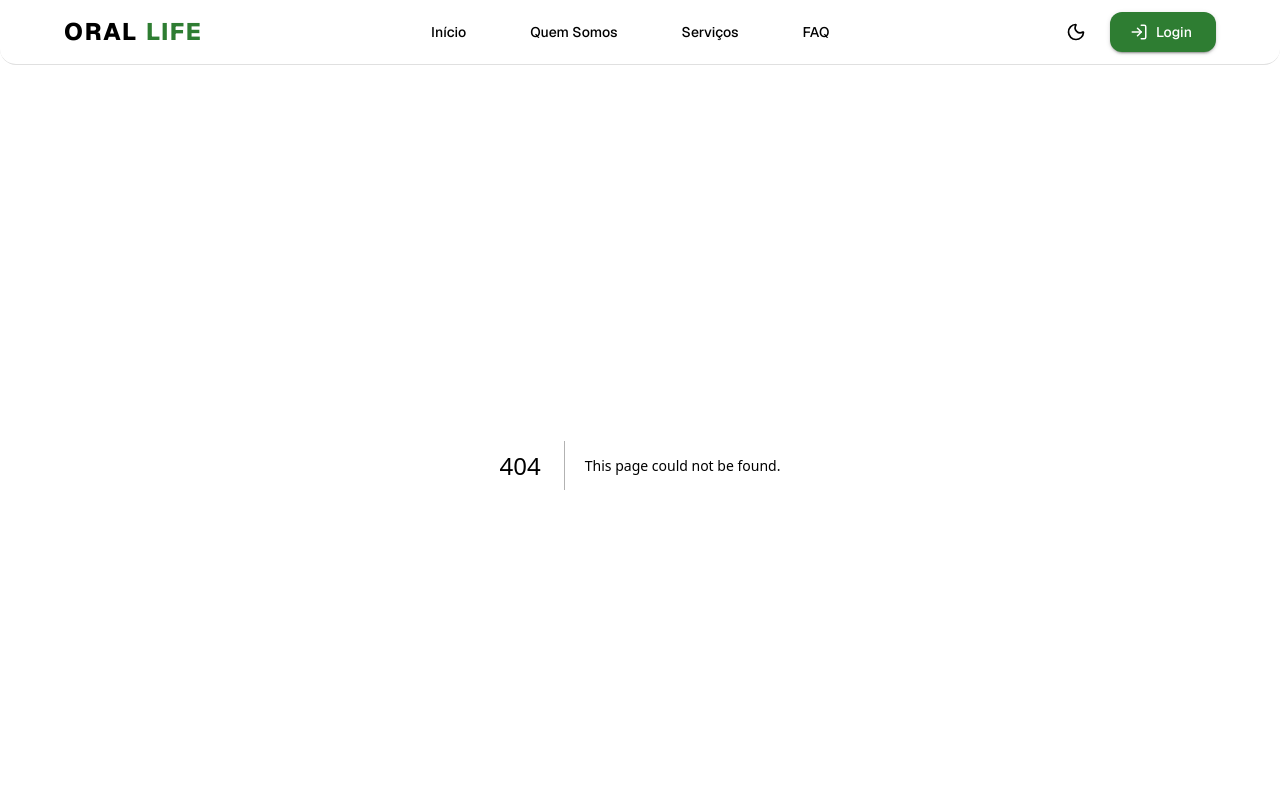
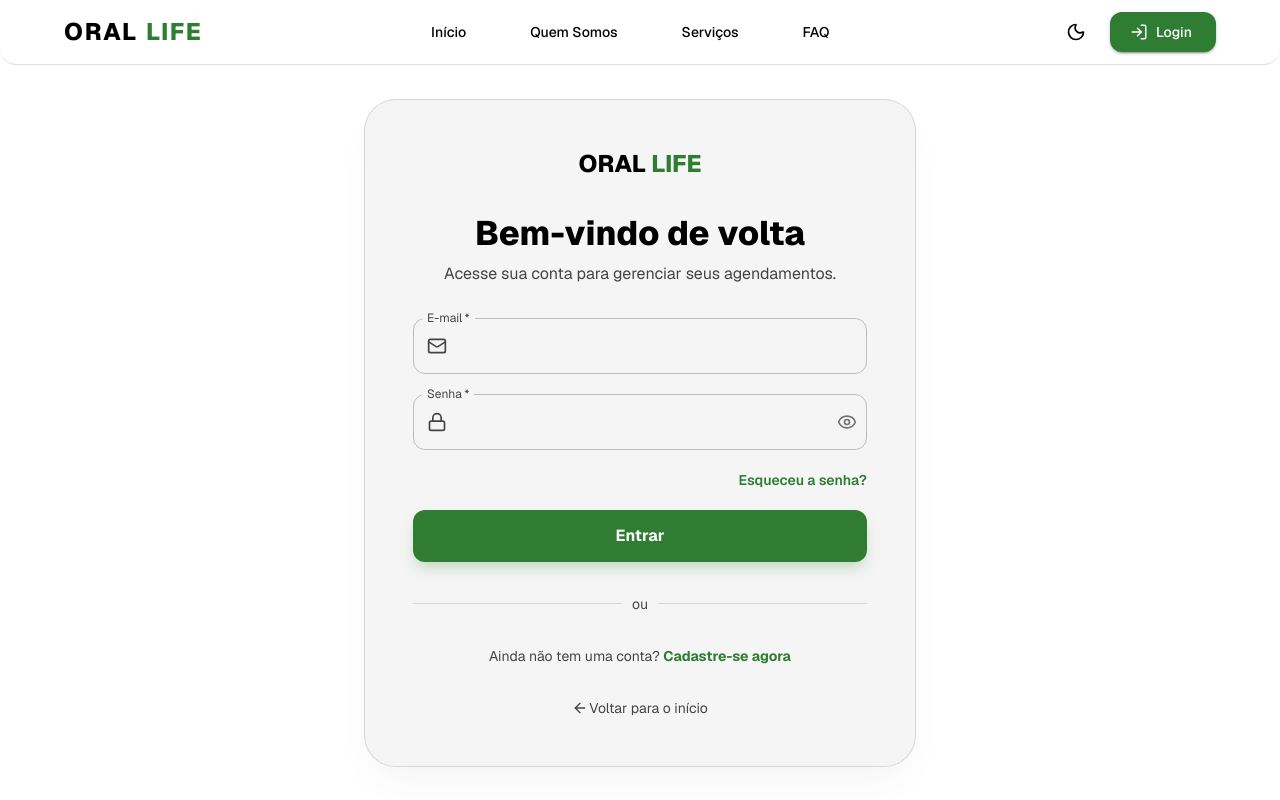
Before and after one commit to CrazyAsura/oral-life, a Next.js app in the folder frontend/: page /login in a window 1280 px wide. Before the commit this address had no page. Shown: the top 800 px of the page. Built offline with nearby package versions, Linux system fonts and the light colour scheme.

Commit message:
feat: implement multidisciplinary clinic layout, pages (FAQ, Privacy, Terms) and fix backend scripts

```diff
--- /dev/null
+++ b/frontend/src/app/login/page.tsx
@@ -0,0 +1,219 @@
+'use client';
+
+import React, { useState } from 'react';
+import {
+  Container,
+  Box,
+  Typography,
+  TextField,
+  Button,
+  Paper,
+  IconButton,
+  InputAdornment,
+  Divider,
+  Alert,
+  useTheme,
+} from '@mui/material';
+import { Eye, EyeOff, Lock, Mail, ArrowLeft } from 'lucide-react';
+import Link from 'next/link';
+import { motion } from 'framer-motion';
+import { useAppDispatch } from '../../hooks/store';
+import { setCredentials } from '../../store/slices/authSlice';
+import { useRouter } from 'next/navigation';
+
+export default function LoginPage() {
+  const theme = useTheme();
+  const dispatch = useAppDispatch();
+  const router = useRouter();
+  const [showPassword, setShowPassword] = useState(false);
+  const [loading, setLoading] = useState(false);
+  const [error, setError] = useState('');
+
+  const [formData, setFormData] = useState({
+    email: '',
+    password: '',
+  });
+
+  const handleChange = (e: React.ChangeEvent<HTMLInputElement>) => {
+    setFormData({ ...formData, [e.target.name]: e.target.value });
+    if (error) setError('');
+  };
+
+  const handleSubmit = async (e: React.FormEvent) => {
+    e.preventDefault();
+    setLoading(true);
+    setError('');
+
+    try {
+      // Simulação de login para demonstração
+      // Em um cenário real, aqui seria feita a chamada para a API
+      if (formData.email === 'admin@oral-life.com.br' && formData.password === '123456') {
+        dispatch(setCredentials({
+          user: { name: 'Administrador', email: formData.email },
+          token: 'fake-jwt-token'
+        }));
+        router.push('/');
+      } else {
+        setError('E-mail ou senha incorretos. Tente admin@oral-life.com.br / 123456');
+      }
+    } catch (err) {
+      setError('Ocorreu um erro ao tentar realizar o login.');
+    } finally {
+      setLoading(false);
+    }
+  };
+
+  return (
+    <Box
+      sx={{
+        minHeight: 'calc(100vh - 64px)',
+        display: 'flex',
+        alignItems: 'center',
+        justifyContent: 'center',
+        bgcolor: 'background.default',
+        py: 4,
+      }}
+    >
+      <Container maxWidth="sm">
+        <motion.div
+          initial={{ opacity: 0, y: 20 }}
+          animate={{ opacity: 1, y: 0 }}
+          transition={{ duration: 0.5 }}
+        >
+          <Paper
+            elevation={0}
+            sx={{
+              p: { xs: 4, md: 6 },
+              borderRadius: 8,
+              border: '1px solid',
+              borderColor: 'divider',
+              textAlign: 'center',
+              boxShadow: theme.palette.mode === 'light'
+                ? '0 20px 40px -10px rgba(0,0,0,0.05)'
+                : '0 20px 40px -10px rgba(0,0,0,0.3)',
+            }}
+          >
+            {/* Logo / Header */}
+            <Link href="/" style={{ textDecoration: 'none', display: 'inline-flex', alignItems: 'center', gap: 1, marginBottom: '2rem' }}>
+              <Typography variant="h5" sx={{ fontWeight: 800, color: 'primary.main' }}>
+                <Box component="span" sx={{ color: theme.palette.text.primary }}>ORAL</Box> LIFE
+              </Typography>
+            </Link>
+
+            <Typography variant="h4" sx={{ fontWeight: 800, mb: 1 }}>
+              Bem-vindo de volta
+            </Typography>
+            <Typography variant="body1" color="text.secondary" sx={{ mb: 4 }}>
+              Acesse sua conta para gerenciar seus agendamentos.
+            </Typography>
+
+            {error && (
+              <Alert severity="error" sx={{ mb: 3, borderRadius: 3 }}>
+                {error}
+              </Alert>
+            )}
+
+            <form onSubmit={handleSubmit}>
+              <Box sx={{ display: 'flex', flexDirection: 'column', gap: 2.5 }}>
+                <TextField
+                  fullWidth
+                  label="E-mail"
+                  name="email"
+                  type="email"
+                  variant="outlined"
+                  required
+                  value={formData.email}
+                  onChange={handleChange}
+                  InputProps={{
+                    startAdornment: (
+                      <InputAdornment position="start">
+                        <Mail size={20} color={theme.palette.text.secondary} />
+                      </InputAdornment>
+                    ),
+                    sx: { borderRadius: 3 }
+                  }}
+                />
+
+                <TextField
+                  fullWidth
+                  label="Senha"
+                  name="password"
+                  type={showPassword ? 'text' : 'password'}
+                  variant="outlined"
+                  required
+                  value={formData.password}
+                  onChange={handleChange}
+                  InputProps={{
+                    startAdornment: (
+                      <InputAdornment position="start">
+                        <Lock size={20} color={theme.palette.text.secondary} />
+                      </InputAdornment>
+                    ),
+                    endAdornment: (
+                      <InputAdornment position="end">
+                        <IconButton onClick={() => setShowPassword(!showPassword)} edge="end">
+                          {showPassword ? <EyeOff size={20} /> : <Eye size={20} />}
+                        </IconButton>
+                      </InputAdornment>
+                    ),
+                    sx: { borderRadius: 3 }
+                  }}
+                />
+
+                <Box sx={{ textAlign: 'right' }}>
+                  <Link href="/recuperar-senha" style={{ textDecoration: 'none' }}>
+                    <Typography variant="body2" color="primary" sx={{ fontWeight: 600, '&:hover': { textDecoration: 'underline' } }}>
+                      Esqueceu a senha?
+                    </Typography>
+                  </Link>
+                </Box>
+
+                <Button
+                  fullWidth
+                  size="large"
+                  type="submit"
+                  variant="contained"
+                  disabled={loading}
+                  sx={{
+                    py: 1.5,
+                    borderRadius: 3,
+                    fontWeight: 700,
+                    fontSize: '1rem',
+                    boxShadow: '0 8px 16px -4px rgba(46, 125, 50, 0.3)',
+                    '&:hover': {
+                      boxShadow: '0 12px 20px -4px rgba(46, 125, 50, 0.4)',
+                    }
+                  }}
+                >
+                  {loading ? 'Entrando...' : 'Entrar'}
+                </Button>
+              </Box>
+            </form>
+
+            <Divider sx={{ my: 4 }}>
+              <Typography variant="body2" color="text.secondary">ou</Typography>
+            </Divider>
+
+            <Typography variant="body2" color="text.secondary">
+              Ainda não tem uma conta?{' '}
+              <Link href="/cadastro" style={{ textDecoration: 'none' }}>
+                <Typography component="span" variant="body2" color="primary" sx={{ fontWeight: 700, '&:hover': { textDecoration: 'underline' } }}>
+                  Cadastre-se agora
+                </Typography>
+              </Link>
+            </Typography>
+
+            <Box sx={{ mt: 4 }}>
+              <Link href="/" style={{ textDecoration: 'none', display: 'flex', alignItems: 'center', justifyContent: 'center', gap: 1 }}>
+                <ArrowLeft size={16} color={theme.palette.text.secondary} />
+                <Typography variant="body2" color="text.secondary">
+                  Voltar para o início
+                </Typography>
+              </Link>
+            </Box>
+          </Paper>
+        </motion.div>
+      </Container>
+    </Box>
+  );
+}
```
